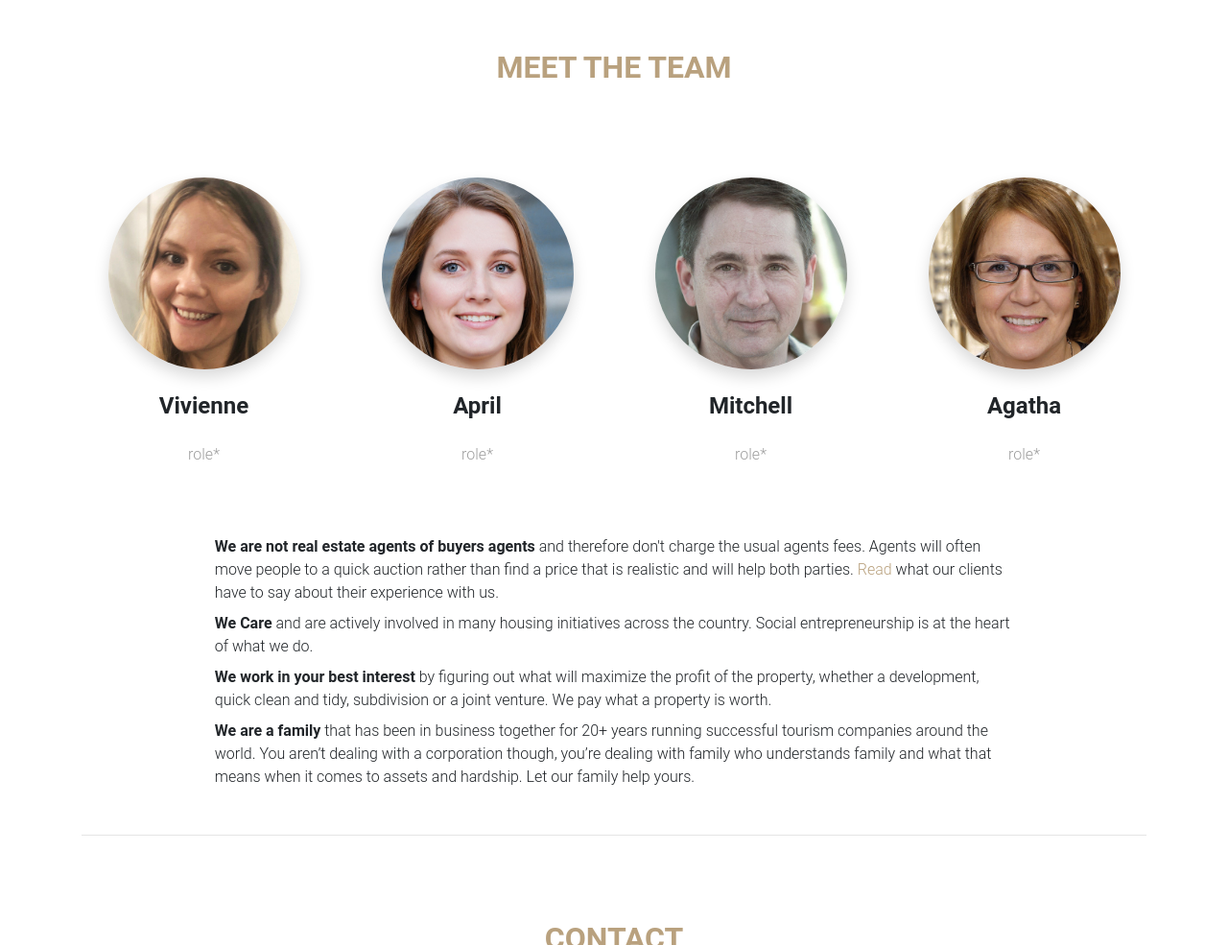
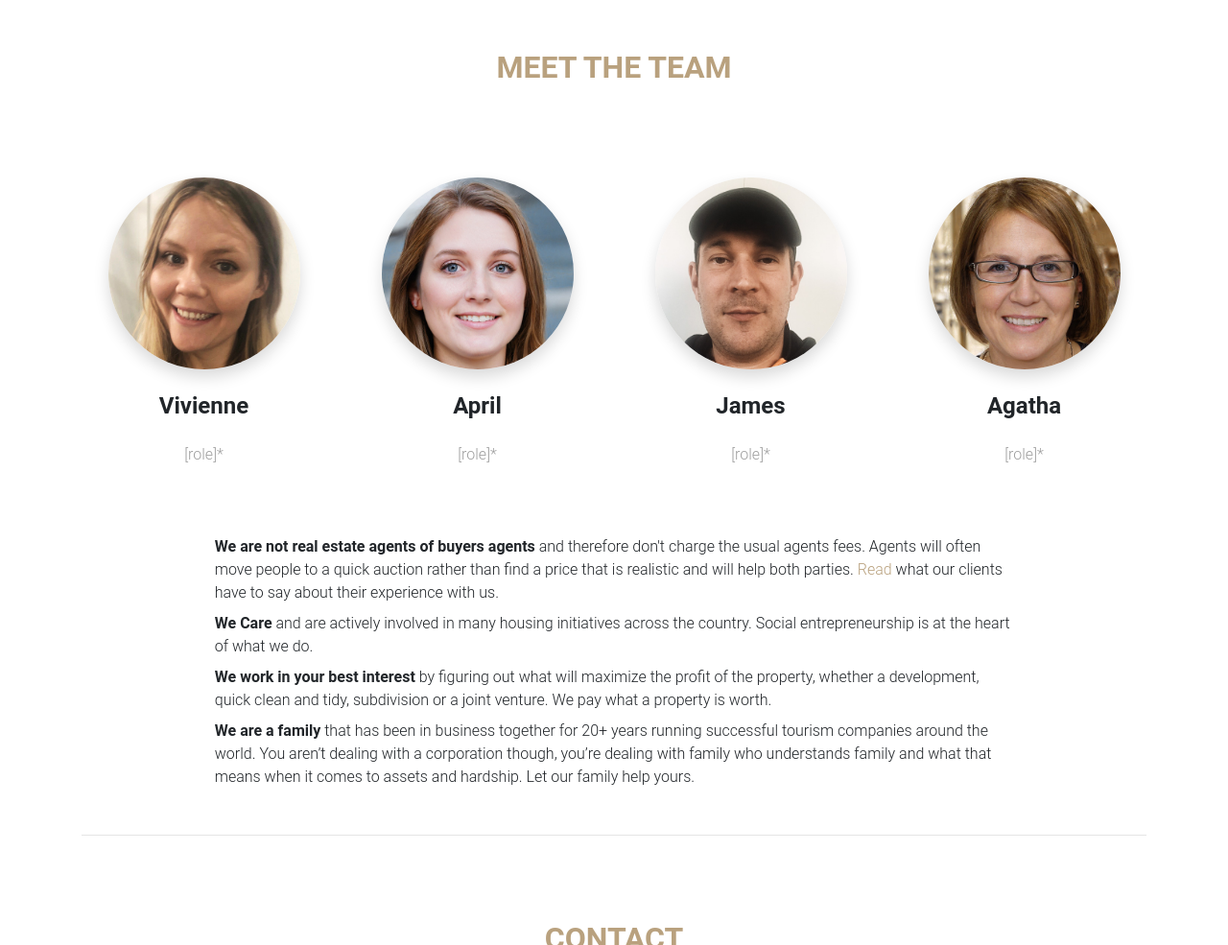
Before and after one commit to mbeloff/property, a plain HTML site: page index.html in a window 1280 px wide. Shown: the part 2502-3487 px from the top of the page at 96% size. Drawn offline with nearby package versions, Linux system fonts and the light colour scheme; a script that the page names is missing.

Commit message:
add james photo

```diff
--- a/index.html
+++ b/index.html
@@ -164,7 +164,7 @@
         <div class="col-lg-3 col-md-6 mb-5 wow fadeInUp" data-wow-delay="0">
           <img src="img\v.jpg" alt="" class="avatar avatar-1 mx-auto rounded-circle shadow">
           <h4 class="font-weight-bold my-4">Vivienne</h4>
-          <p class="grey-text">role*</p>
+          <p class="grey-text">[role]*</p>
 
         </div>
         <!--/First column-->
@@ -173,16 +173,16 @@
         <div class="col-lg-3 col-md-6 mb-5 wow fadeInUp " data-wow-delay="0.1s">
             <img src="img\image2.jpg" alt="" class="avatar avatar-1 mx-auto rounded-circle shadow ">
           <h4 class="font-weight-bold my-4">April</h4>
-          <p class="grey-text">role*</p>
+          <p class="grey-text">[role]*</p>
 
         </div>
         <!--/Second column-->
 
         <!--Third column-->
         <div class="col-lg-3 col-md-6 mb-5 wow fadeInUp" data-wow-delay="0.2s">
-          <img src="img\image4.jpg" alt="" class="avatar avatar-1 mx-auto rounded-circle shadow">
-          <h4 class="font-weight-bold my-4">Mitchell</h4>
-          <p class="grey-text">role*</p>
+          <img src="img\j.jpg" alt="" class="avatar avatar-1 mx-auto rounded-circle shadow">
+          <h4 class="font-weight-bold my-4">James</h4>
+          <p class="grey-text">[role]*</p>
 
         </div>
         <!--/Third column-->
@@ -191,7 +191,7 @@
         <div class="col-lg-3 col-md-6 mb-5 wow fadeInUp" data-wow-delay="0.5s">
           <img src="img\image3.jpg" alt="" class="avatar avatar-1 mx-auto rounded-circle shadow">
           <h4 class="font-weight-bold my-4">Agatha</h4>
-          <p class="grey-text">role*</p>
+          <p class="grey-text">[role]*</p>
 
         </div>
         <!--/Third column-->
```
Also changed, not shown: img/j.jpg (added).
